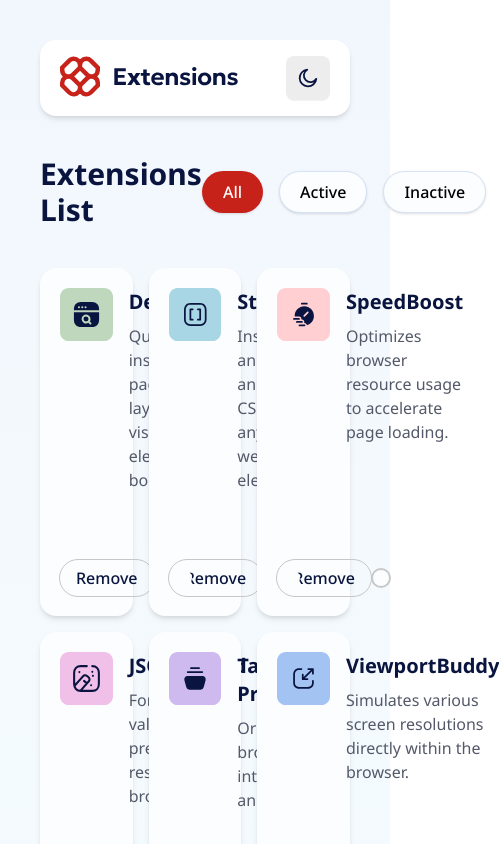
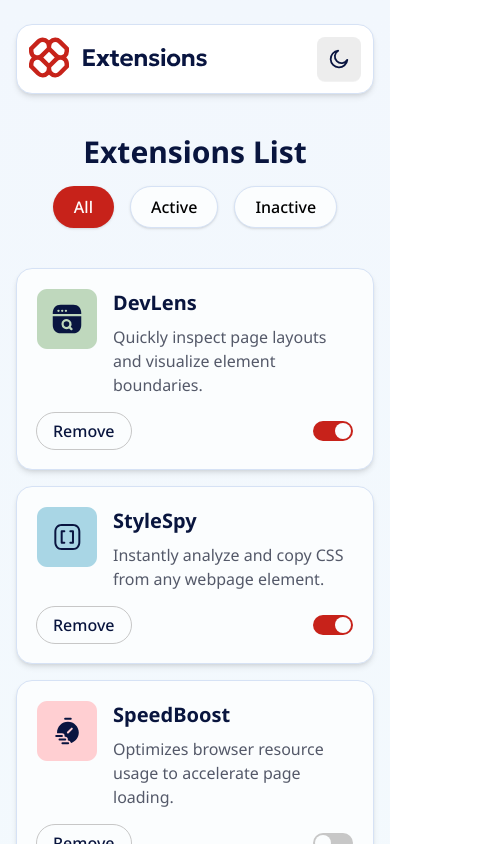
Before and after one commit to jjdavenport/browser-extensions-manager-ui-main, a React (Vite) app: page / in a window 390 px wide. Shown: the top 844 px of the page, 499 px wide, since content can reach past the window. Built offline with nearby package versions, Linux system fonts and the light colour scheme.

Commit message:
add mobile, tablet layout

```diff
--- a/src/App.jsx
+++ b/src/App.jsx
@@ -17,7 +17,7 @@ function App() {
           <Header />
           <Nav data={filteredData} setData={setFilteredData} />
           <main className="flex flex-1">
-            <ul className="grid grid-cols-3 grid-rows-4 gap-4">
+            <ul className="flex grid-cols-2 grid-rows-4 flex-col gap-4 md:grid xl:grid-cols-3">
               {filteredData.map((i, index) => (
                 <Extension key={index} data={i} />
               ))}
--- a/src/components/container.jsx
+++ b/src/components/container.jsx
@@ -1,7 +1,7 @@
 const Container = ({ children }) => {
   return (
     <>
-      <div className="flex w-full max-w-7xl flex-1 flex-col gap-10 p-10">
+      <div className="flex w-full max-w-7xl flex-1 flex-col gap-10 px-4 py-6 md:px-10 md:py-10">
         {children}
       </div>
     </>
--- a/src/components/extension.jsx
+++ b/src/components/extension.jsx
@@ -10,7 +10,7 @@ const Extension = ({ data }) => {
 
   return (
     <>
-      <li className="bg-neutral-0 flex flex-col justify-between gap-4 rounded-2xl p-5 shadow-md dark:bg-neutral-800 dark:outline dark:outline-neutral-600">
+      <li className="bg-neutral-0 flex flex-col justify-between gap-4 rounded-2xl border border-neutral-200 p-5 shadow-md dark:border-neutral-700 dark:bg-neutral-800 dark:outline dark:outline-neutral-600">
         <div className="flex items-start gap-4">
           <img src={data.logo} />
           <div className="flex flex-col gap-2">
--- a/src/components/header.jsx
+++ b/src/components/header.jsx
@@ -7,7 +7,7 @@ const Header = () => {
 
   return (
     <>
-      <header className="flex w-full justify-between rounded-2xl bg-white px-5 py-4 shadow-md dark:bg-neutral-800">
+      <header className="flex w-full justify-between rounded-2xl border border-neutral-200 bg-white px-3 py-3 shadow-md md:px-5 md:py-4 dark:border-transparent dark:bg-neutral-800">
         <svg
           xmlns="http://www.w3.org/2000/svg"
           width="179"
--- a/src/components/nav.jsx
+++ b/src/components/nav.jsx
@@ -17,7 +17,7 @@ const Nav = ({ setData, data }) => {
 
   return (
     <>
-      <section className="flex items-center justify-between">
+      <section className="flex flex-col items-center justify-between gap-4 md:flex-row">
         <h1 className="text-3xl font-bold text-neutral-900 dark:text-white">
           Extensions List
         </h1>
```
